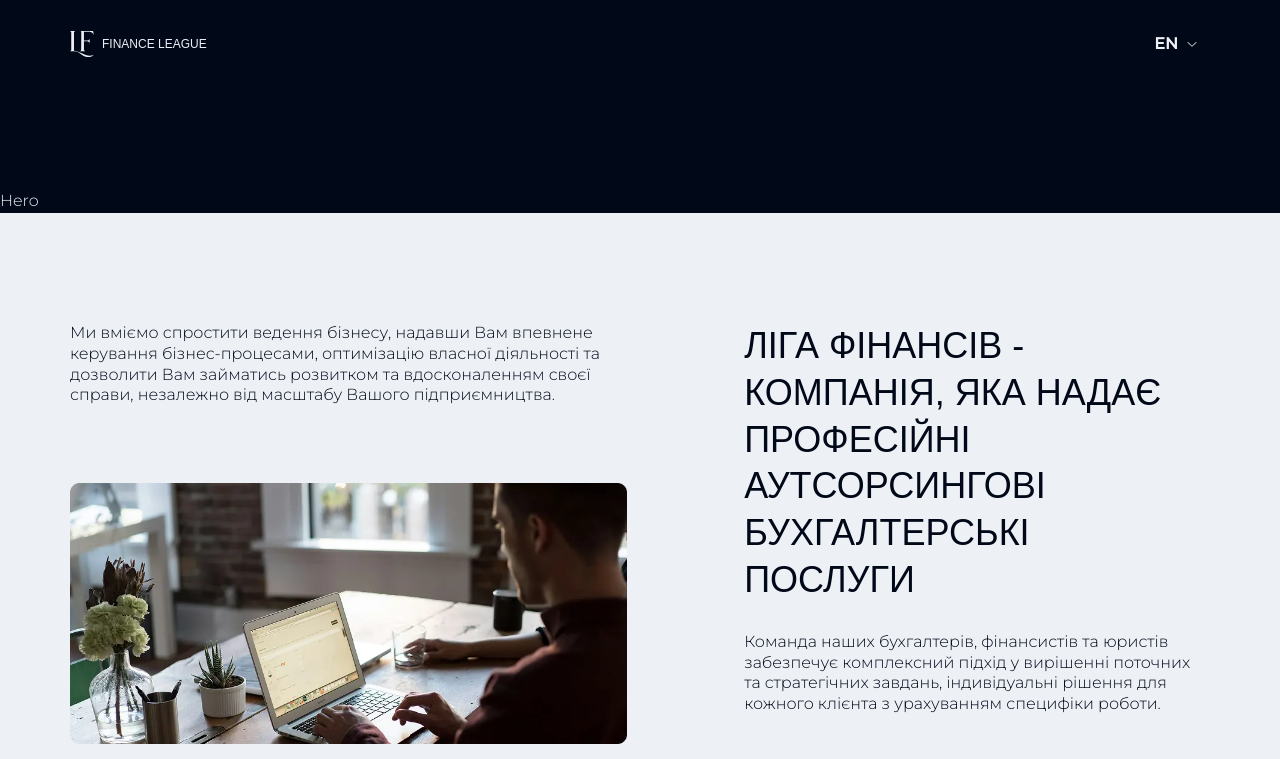
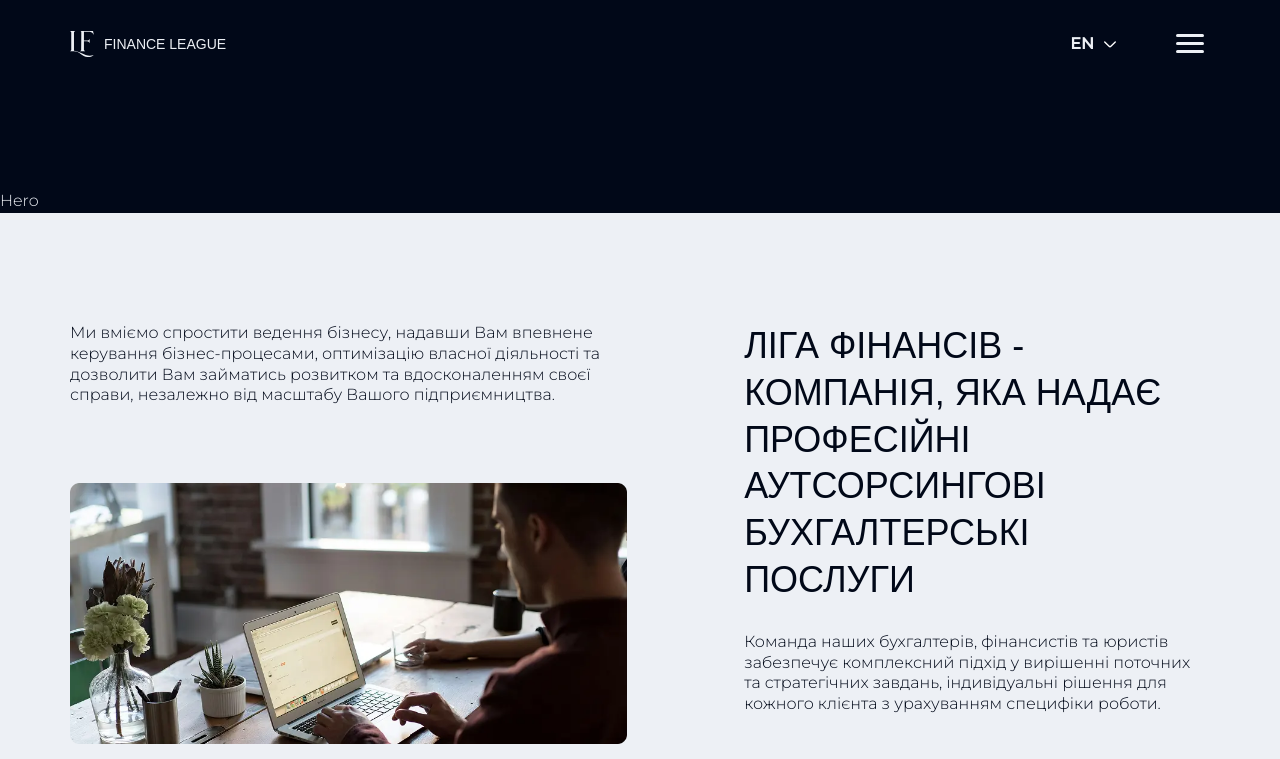
Before and after one commit to cyanidium-dev/liga-finance, a Next.js app: page /en in a window 1280 px wide. Shown: the top 759 px of the page. Built offline with nearby package versions, Linux system fonts and the light colour scheme; a web font is replaced by a local one.

Commit message:
added burger menu button

```diff
--- /dev/null
+++ b/src/components/shared/header/BurgerMenuButton.tsx
@@ -0,0 +1,55 @@
+interface BurgerMenuButtonProps {
+  isHeaderMenuOpened?: boolean;
+  toggleHeaderMenuOpen?: () => void;
+}
+
+const firstLineBaseStyles = "top-0 left-0 opacity-100";
+const firstLineTransformStyles = "rotate-45 top-[11px]";
+const secondLineBaseStyles = "top-[8px] left-0";
+const secondLineTransformStyles = "rotate-[-45deg] top-[11px]";
+const thirdLineBaseStyles = "top-[16px] right-0";
+const thirdLineTransformStyles = "bottom-[-2px] right-[3px] opacity-0";
+
+export default function BurgerMenuButton({
+  isHeaderMenuOpened,
+  toggleHeaderMenuOpen,
+}: BurgerMenuButtonProps) {
+  return (
+    <button
+      aria-label="open menu button"
+      type="button"
+      onClick={toggleHeaderMenuOpen}
+      className="group relative z-[60] size-10 px-[6px] py-[10px] outline-none before:content-['']
+             before:absolute before:-z-10 before:top-0 before:left-0 before:rounded-full before:size-0 before:opacity-0 before:transition
+             before:duration-1000 before:ease-out active:before:opacity-100 focus-visible:before:opacity-100 laptop:hover:before:opacity-100
+             before:bg-white before:blur-[4px]"
+    >
+      <div className="w-full h-full rotate-0 ">
+        <span
+          className={`block absolute w-full h-[2.8px] rounded-md bg-white rotate-0
+                    transition duration-[600ms] ease-out ${
+                      isHeaderMenuOpened
+                        ? firstLineTransformStyles
+                        : firstLineBaseStyles
+                    }`}
+        ></span>
+        <span
+          className={`block absolute left-0 w-full h-[2.6px] rounded-md bg-white rotate-0
+                    transition duration-[600ms] ease-out ${
+                      isHeaderMenuOpened
+                        ? secondLineTransformStyles
+                        : secondLineBaseStyles
+                    }`}
+        ></span>
+        <span
+          className={`block absolute right-0 w-full h-[2.8px] rounded-md bg-white rotate-0
+                    transition duration-[600ms] ease-out ${
+                      isHeaderMenuOpened
+                        ? thirdLineTransformStyles
+                        : thirdLineBaseStyles
+                    }`}
+        ></span>
+      </div>
+    </button>
+  );
+}
--- a/src/components/shared/header/Header.tsx
+++ b/src/components/shared/header/Header.tsx
@@ -1,12 +1,25 @@
+"use client";
+
+import { useState } from "react";
+import BurgerMenuButton from "./BurgerMenuButton";
 import LocaleSwitcher from "./LocaleSwitcher";
 import Logo from "./Logo";
 
 export default function Header() {
+  const [isHeaderMenuOpened, setIsHeaderMenuOpened] = useState(false);
+  const toggleHeaderMenuOpen = () => setIsHeaderMenuOpened(!isHeaderMenuOpened);
+
   return (
     <header className="py-6">
       <div className="flex justify-between container max-w-[1920px]">
         <Logo />
-        <LocaleSwitcher />
+        <div className="flex gap-x-6 xl:gap-x-10 items-center">
+          <LocaleSwitcher />
+          <BurgerMenuButton
+            isHeaderMenuOpened={isHeaderMenuOpened}
+            toggleHeaderMenuOpen={toggleHeaderMenuOpen}
+          />
+        </div>
       </div>
     </header>
   );
--- a/src/components/shared/header/LocaleSwitcher.tsx
+++ b/src/components/shared/header/LocaleSwitcher.tsx
@@ -41,7 +41,7 @@ export default function LocaleSwitcher() {
           alt="arrow icon"
           width="12"
           height="12"
-          className={`${
+          className={`size-3 xl:size-4 ${
             isOpen ? "rotate-180" : "rotate-0"
           } transition duration-300 ease-in-out`}
         />
--- a/src/components/shared/header/Logo.tsx
+++ b/src/components/shared/header/Logo.tsx
@@ -4,9 +4,11 @@ import { Link } from "@/i18n/navigation";
 
 export default function Logo() {
   return (
-    <Link href="/" className="flex gap-2 items-center">
+    <Link href="/" className="flex gap-2 xl:gap-[10px] items-center">
       <Image src="/images/icons/logo.svg" alt="logo" width="24" height="26" />
-      <p className="font-prosto uppercase text-12reg">{companyName}</p>
+      <p className="font-prosto uppercase text-12reg xl:text-14reg">
+        {companyName}
+      </p>
     </Link>
   );
 }
```
